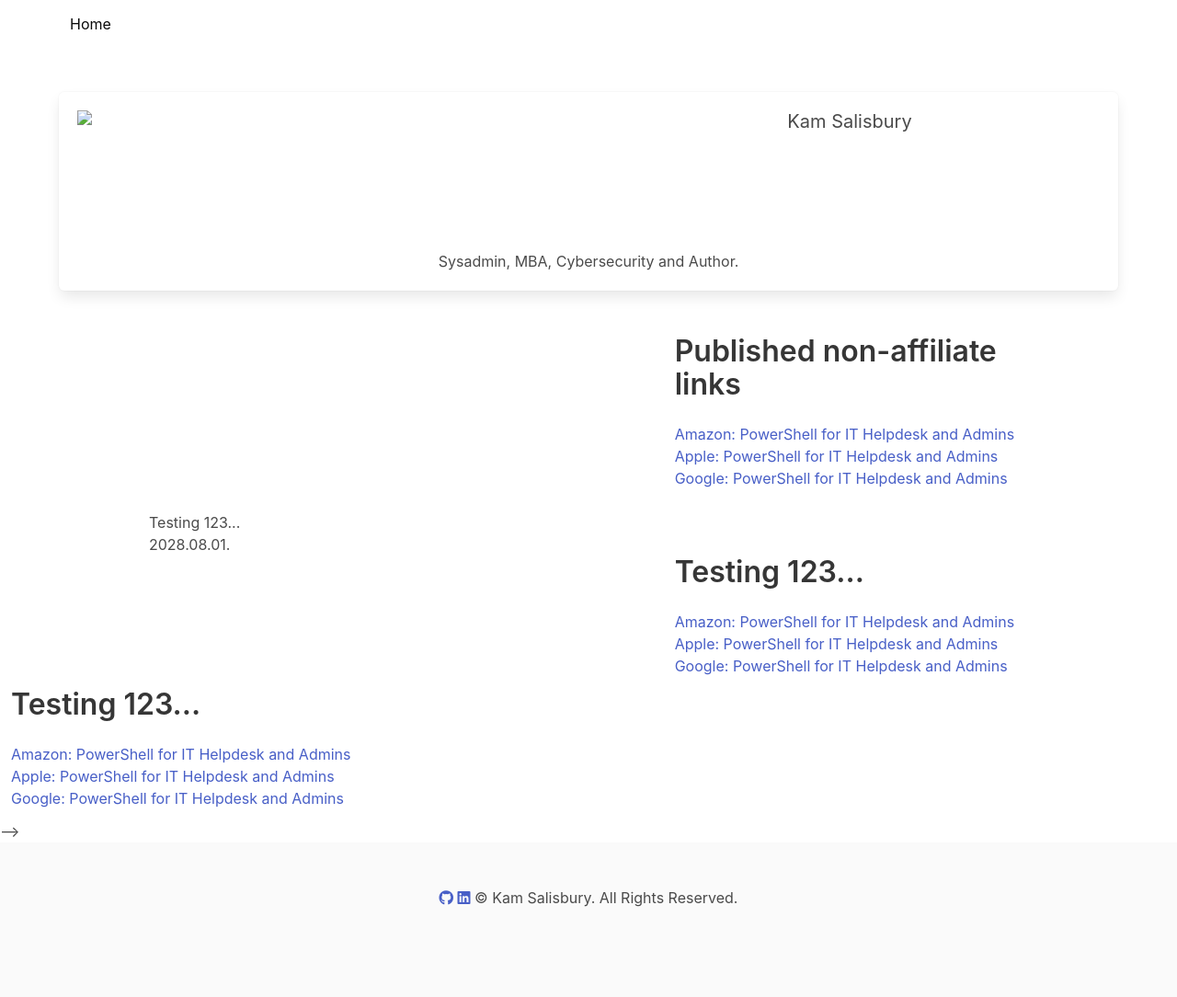
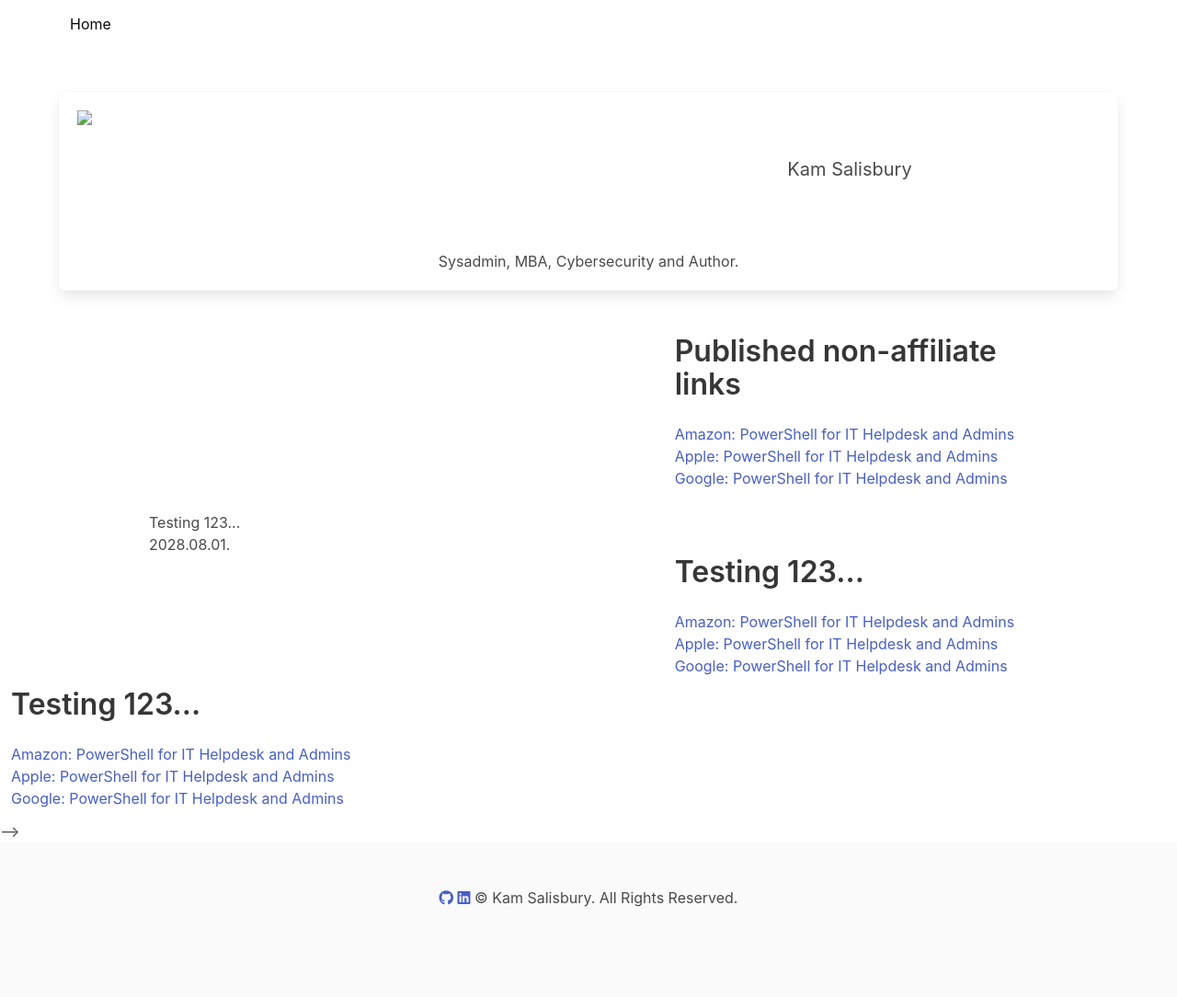
Before and after one commit to kamsalisbury/kamsalisbury.github.io, a Jekyll site: the page built from _posts/2028-08-01-Test1.md, in a window 1280 px wide. Shown: the whole page at 92% size. Built offline with Jekyll 4.4.1, drawn with Linux system fonts in a browser that asks for light colours; nearby versions of some CDN libraries.

Commit message:
Center hero columns

```diff
--- a/_layouts/default.html
+++ b/_layouts/default.html
@@ -39,7 +39,7 @@
         <div class="hero-body">
             <div class="container has-text-centered">
                 <div class="box">
-                    <div class="columns">
+                    <div class="columns is-vcentered">
                         <div class="column">
                             <figure class="image is-128x128">
                                 <img src="29674098.jpg" />
```
